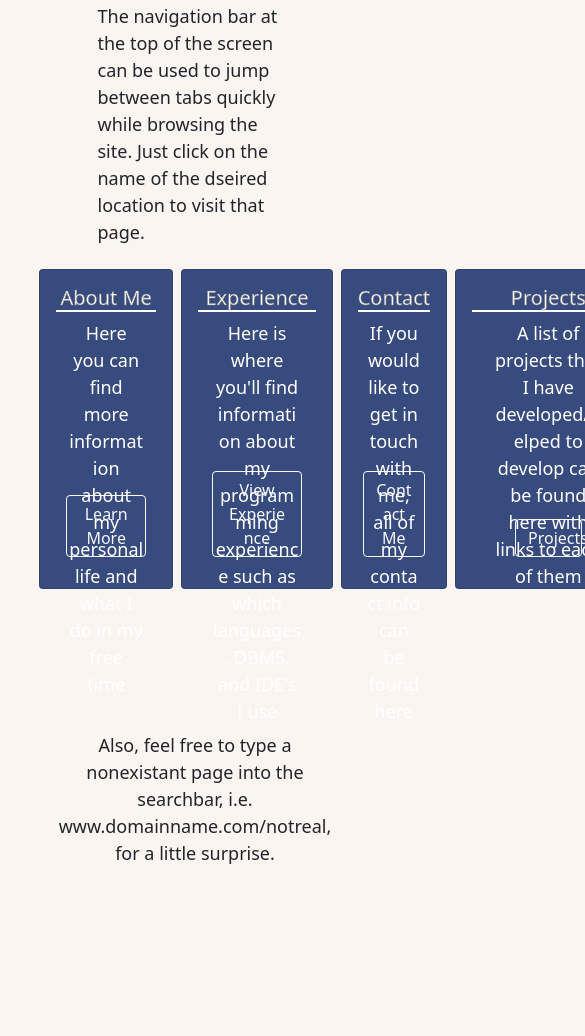
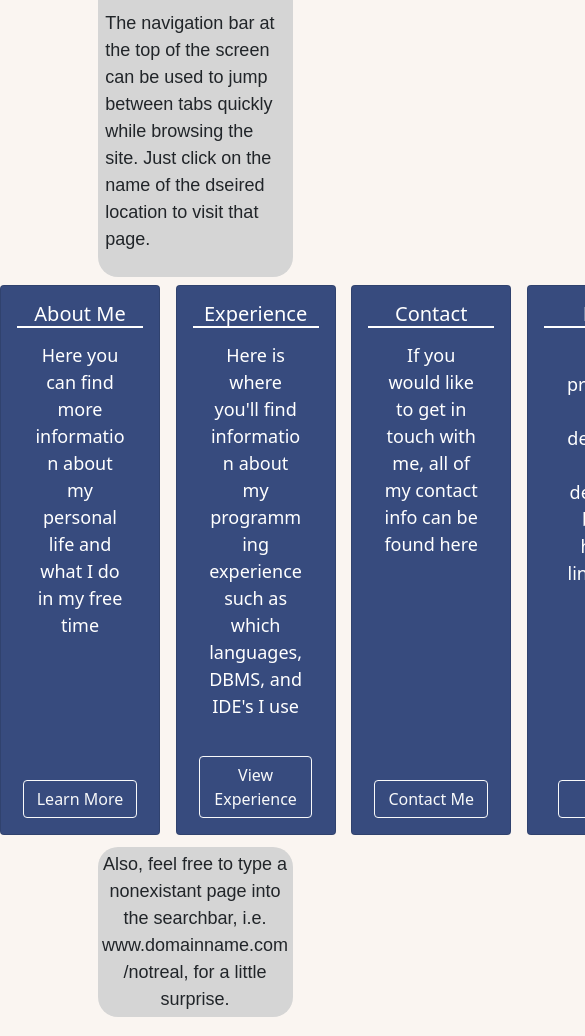
Before and after one commit to robertwood68/Portfolio, a website: page views/index.html in a window 390 px wide. Shown: the part 616-1652 px from the top of the page, 585 px wide, since content can reach past the window. Before the commit the page ends 1503 px from the top, so only its background shows below. Drawn offline with nearby package versions, Linux system fonts and the light colour scheme.

Commit message:
Fixed a lot of index styling, fixed navbar margins, centered everything on index across multiple media queries

```diff
--- a/public/stylesheets/PCOMMStyle.css
+++ b/public/stylesheets/PCOMMStyle.css
@@ -4,12 +4,23 @@ body {
 nav {
   background-color: rgb(0, 30, 106) !important;
 }
+.navbar-nav {
+  float:none !important;
+  margin:0 auto !important;
+  display: flex !important;
+  text-align: center !important;
+}
+.navbar-nav > li {
+  display: inline-block;
+  float: none;
+}
 nav ul li ul li {
-  background-color: rgb(255, 255, 255);
-  text-align: center;
+  background-color: rgb(255, 255, 255) !important;
+
 }
 a {
   color: #00B7FF;
+  font-size: 18px;
 }
 #top h1 {
   -webkit-text-fill-color: rgb(0, 30, 106);
--- a/public/stylesheets/aboutStyle.css
+++ b/public/stylesheets/aboutStyle.css
@@ -4,12 +4,23 @@ body {
 nav {
   background-color: rgb(0, 30, 106) !important;
 }
+.navbar-nav {
+  float:none !important;
+  margin:0 auto !important;
+  display: flex !important;
+  text-align: center !important;
+}
+.navbar-nav > li {
+  display: inline-block;
+  float: none;
+}
 nav ul li ul li {
-  background-color: rgb(255, 255, 255);
-  text-align: center;
+  background-color: rgb(255, 255, 255) !important;
+
 }
 a {
   color: #00B7FF;
+  font-size: 18px;
 }
 #top {
   width: 50%;
@@ -41,6 +52,8 @@ a {
 }
 #c1 img {
   border: 4px solid gray;
+  width: 50%;
+
 }
 #information {
   background-color: rgb(208, 239, 255);
--- a/public/stylesheets/beatbuddyStyle.css
+++ b/public/stylesheets/beatbuddyStyle.css
@@ -4,12 +4,23 @@ body {
 nav {
   background-color: rgb(0, 30, 106) !important;
 }
+.navbar-nav {
+  float:none !important;
+  margin:0 auto !important;
+  display: flex !important;
+  text-align: center !important;
+}
+.navbar-nav > li {
+  display: inline-block;
+  float: none;
+}
 nav ul li ul li {
-  background-color: rgb(255, 255, 255);
-  text-align: center;
+  background-color: rgb(255, 255, 255) !important;
+
 }
 a {
   color: #00B7FF;
+  font-size: 18px;
 }
 #top h1 {
   -webkit-text-fill-color: rgb(0, 30, 106);
--- a/public/stylesheets/contactStyle.css
+++ b/public/stylesheets/contactStyle.css
@@ -5,12 +5,23 @@ body {
 nav {
   background-color: rgb(0, 30, 106) !important;
 }
+.navbar-nav {
+  float:none !important;
+  margin:0 auto !important;
+  display: flex !important;
+  text-align: center !important;
+}
+.navbar-nav > li {
+  display: inline-block;
+  float: none;
+}
 nav ul li ul li {
-  background-color: rgb(255, 255, 255);
-  text-align: center;
+  background-color: rgb(255, 255, 255) !important;
+
 }
 a {
   color: #00B7FF;
+  font-size: 18px;
 }
 
 #top {
@@ -160,6 +171,7 @@ a {
 }
 #emailForm {
   padding: 2%;
+  text-align: right;
 }
 .headerOfForm {
   -webkit-text-fill-color: rgb(0, 30, 106);
@@ -197,7 +209,3 @@ a {
 .formbox2 {
   margin-top: 3.5%
 }
-.btn-outline-success {
-  margin-left: 87%;
-  margin-right: 0%;
-}
--- a/public/stylesheets/errorStyle.css
+++ b/public/stylesheets/errorStyle.css
@@ -4,12 +4,23 @@ body {
 nav {
   background-color: rgb(0, 30, 106) !important;
 }
+.navbar-nav {
+  float:none !important;
+  margin:0 auto !important;
+  display: flex !important;
+  text-align: center !important;
+}
+.navbar-nav > li {
+  display: inline-block;
+  float: none;
+}
 nav ul li ul li {
-  background-color: rgb(255, 255, 255);
-  text-align: center;
+  background-color: rgb(255, 255, 255) !important;
+
 }
 a {
   color: #00B7FF;
+  font-size: 18px;
 }
 #mainDiv {
   width: 50%;
--- a/public/stylesheets/experienceStyle.css
+++ b/public/stylesheets/experienceStyle.css
@@ -4,12 +4,23 @@ body {
 nav {
   background-color: rgb(0, 30, 106) !important;
 }
+.navbar-nav {
+  float:none !important;
+  margin:0 auto !important;
+  display: flex !important;
+  text-align: center !important;
+}
+.navbar-nav > li {
+  display: inline-block;
+  float: none;
+}
 nav ul li ul li {
-  background-color: rgb(255, 255, 255);
-  text-align: center;
+  background-color: rgb(255, 255, 255) !important;
+
 }
 a {
   color: #00B7FF;
+  font-size: 18px;
 }
 #top {
   width: 50%;
--- a/public/stylesheets/indexStyle.css
+++ b/public/stylesheets/indexStyle.css
@@ -4,12 +4,23 @@ body {
 nav {
   background-color: rgb(0, 30, 106) !important;
 }
+.navbar-nav {
+  float:none !important;
+  margin:0 auto !important;
+  display: flex !important;
+  text-align: center !important;
+}
+.navbar-nav > li {
+  display: inline-block;
+  float: none;
+}
 nav ul li ul li {
-  background-color: rgb(255, 255, 255);
-  text-align: center;
+  background-color: rgb(255, 255, 255) !important;
+
 }
 a {
   color: #00B7FF;
+  font-size: 18px;
 }
 #top {
   width: 50%;
@@ -25,24 +36,91 @@ a {
   width: 50%;
   margin: auto;
   margin-top: 2%;
+  border-radius: 20px 20px 20px 20px;
+  background-color: rgb(213, 213, 213);
+  padding: 2%;
+  overflow-wrap: break-word;
 }
 #intro p {
   font-size: 18px;
+  font-family: Arial, Helvetica, sans-serif;
   text-align: left;
 }
 #cardHolder {
   display: flex;
+  width: 100%;
+  height: 350px !important;
+  margin-left: auto;
+  margin-right: auto;
+  text-align: center;
 }
 #cards {
   background-color: rgb(55, 75, 126) !important;
-  display: inline-block;
-  max-width: 18rem;
-  min-height: 20rem;
-  max-height: 20rem;
+  display: inline-block !important;
+  max-width: 16rem !important;
+  min-width: 10rem !important;
+  height: inherit !important;
+  margin: auto !important;
+  text-align: center !important;
+}
+@media only screen and (max-width: 1600px) {
+  #cardHolder {
+    display: flex;
+    width: 100%;
+    height: 450px !important;
+    margin-left: auto;
+    margin-right: auto;
+    text-align: center;
+  }
+  #cards {
+    background-color: rgb(55, 75, 126) !important;
+    display: inline-block !important;
+    max-width: 16rem !important;
+    min-width: 10rem !important;
+    height: inherit !important;
+    margin: auto !important;
+    text-align: center !important;
+  }
+}
+@media only screen and (max-width: 1200px) {
+  #cardHolder {
+    display: flex;
+    width: 100%;
+    height: 500px !important;
+    margin-left: auto;
+    margin-right: auto;
+    text-align: center;
+  }
+  #cards {
+    background-color: rgb(55, 75, 126) !important;
+    display: inline-block !important;
+    max-width: 16rem !important;
+    min-width: 10rem !important;
+    height: inherit !important;
+    margin: auto !important;
+    text-align: center !important;
+  }
+}
+@media only screen and (max-width: 600px) {
+  #cardHolder {
+    display: flex;
+    width: 100%;
+    height: 550px !important;
+    margin-left: auto;
+    margin-right: auto;
+    text-align: center;
+  }
+  #cards {
+    background-color: rgb(55, 75, 126) !important;
+    display: inline-block !important;
+    max-width: 16rem !important;
+    height: inherit !important;
+    margin: auto !important;
+    text-align: center !important;
+  }
 }
 #cardHeader {
   text-align: center;
-  -webkit-text-stroke: .5px gray;
   border-bottom: 2px solid white;
 }
 #cardP {
@@ -53,46 +131,55 @@ a {
   margin-top: 5%;
 }
 #cardButton {
-  position: absolute;
-  left: 20%;
-  right: 20%;
-  bottom: 10%;
+  width: 90%;
+  margin-left: auto;
+  margin-right: auto;
 }
 #aboutDiv {
   width: auto;
+  height: inherit !important;
   margin: auto;
-  margin-left: 10%;
-  margin-right: 1%;
+  margin-left: auto;
+  margin-right: 2%;
   margin-top: 2%;
 }
 #experienceDiv {
   width: auto;
+  height: inherit !important;
   margin: auto;
-  margin-left: 1%;
-  margin-right: 1%;
+  margin-left: 2%;
+  margin-right: 2%;
   margin-top: 2%;
 }
 #contactDiv {
   width: auto;
+  height: inherit !important;
   margin: auto;
-  margin-left: 1%;
-  margin-right: 1%;
+  margin-left: 2%;
+  margin-right: 2%;
   margin-top: 2%;
 }
 #projectsDiv {
   width: auto;
+  height: inherit !important;
   margin: auto;
-  margin-left: 1%;
-  margin-right: 10%;
+  margin-left: 2%;
+  margin-right: auto;
   margin-top: 2%;
 }
 #lastDiv {
-  width: 75%;
+  width: 50%;
   margin: auto;
   margin-top: 2%;
   margin-bottom: 5%;
+  border-radius: 20px 20px 20px 20px;
+  background-color: rgb(213, 213, 213);
+  overflow-wrap: break-word;
 }
 #lastDiv p {
   text-align: center;
   font-size: 18px;
+  font-family: Arial, Helvetica, sans-serif;
+  margin-top: 10%;
+  padding: 2%;
 }
--- a/views/index.html
+++ b/views/index.html
@@ -19,12 +19,14 @@
         <!-- body content for the index page -->
         <nav class="navbar navbar-expand-lg sticky-top navbar-dark" style="padding: .5%;">
             <div class="container-fluid">
-                <a class="navbar-brand" href="/">Home</a>
                 <button class="navbar-toggler" type="button" data-bs-toggle="collapse" data-bs-target="#navbarSupportedContent" aria-controls="navbarSupportedContent" aria-expanded="false" aria-label="Toggle navigation">
                     <span class="navbar-toggler-icon"></span>
                 </button>
-                <div class="collapse navbar-collapse" id="navbarSupportedContent" style="margin-left: 33%;">
+                <div class="collapse navbar-collapse" id="navbarSupportedContent">
                     <ul class="navbar-nav me-auto mb-2 mb-lg-0">
+                        <li class="nav-item">
+                            <a class="nav-link active" href="/">Home</a>
+                        </li>
                         <li class="nav-item">
                             <a class="nav-link" aria-current="page" href="/about.html">About Me</a>
                         </li>
@@ -68,38 +70,38 @@
         <div id="cardHolder">
             <div id="aboutDiv">
                 <div id="cards" class="card text-white bg-primary mb-3">
-                    <div class="card-body">
+                    <div class="card-body d-flex flex-column h-100">
                         <h5 id="cardHeader" class="card-title">About Me</h5>
                         <p id="cardP"class="card-text">Here you can find more information about my personal life and what I do in my free time</p>
-                    <a id="cardButton" href="/about.html" class="btn btn-outline-light">Learn More</a>
+                        <a id="cardButton" href="/about.html" class="btn mt-auto btn-outline-light">Learn More</a>
                     </div>
                 </div>
             </div>
             <div id="experienceDiv">
                 <div id="cards" class="card text-white bg-primary mb-3">
-                    <div class="card-body">
+                    <div class="card-body d-flex flex-column h-100">
                         <h5 id="cardHeader" class="card-title">Experience</h5>
                         <p id="cardP" class="card-text">Here is where you'll find information about my programming experience such as which languages, DBMS, and IDE's I use</p>
-                    <a id="cardButton" href="/experience.html" class="btn btn-outline-light">View Experience</a>
+                        <a id="cardButton" href="/experience.html" class="btn mt-auto btn-outline-light">View Experience</a>
                     </div>
                 </div>
             </div>
             <div id="contactDiv">
                 <div id="cards" class="card text-white bg-primary mb-3">
-                    <div class="card-body">
+                    <div class="card-body d-flex flex-column h-100">
                         <h5 id="cardHeader" class="card-title">Contact</h5>
                         <p id="cardP" class="card-text">If you would like to get in touch with me, all of my contact info can be found here</p>
-                    <a id="cardButton" href="/contact.html" class="btn btn-outline-light">Contact Me</a>
+                        <a id="cardButton" href="/contact.html" class="btn mt-auto btn-outline-light">Contact Me</a>
                     </div>
                 </div>
             </div>
             <div id="projectsDiv">
                 <div id="cards" class="card text-white bg-primary mb-3">
-                    <div class="card-body">
+                    <div class="card-body d-flex flex-column h-100">
                         <h5 id="cardHeader" class="card-title">Projects</h5>
                         <p id="cardP" class="card-text">A list of projects that I have developed/helped to develop can be found here with links to each of them</p>
                         <div id="cardButton" class="dropdown">
-                        <a id="cardButton" class="btn btn-outline-light dropdown-toggle" role="button" id="dropdownMenuLink" data-bs-toggle="dropdown" aria-expanded="false">Projects</a>
+                            <a id="cardButton" class="btn mt-auto btn-outline-light dropdown-toggle" role="button" id="dropdownMenuLink" data-bs-toggle="dropdown" aria-expanded="false">Projects</a>
                             <ul class="dropdown-menu" aria-labelledby="dropdownMenuLink" style="text-align: center;">
                                 <li><a class="dropdown-item" href="/BeatBuddy.html" style="color: rgb(0,30,106);">BeatBuddy</a></li>
                                 <li><a class="dropdown-item" href="/PCOMM_Application.html" style="color: rgb(0,30,106);">Personalized Commencement</a></li>
```
Also changed, not shown: public/pages/BeatBuddy.html (+4 -2 lines), public/pages/PCOMM_Application.html (+4 -2 lines), public/pages/about.html (+4 -2 lines), public/pages/contact.html (+4 -2 lines), public/pages/experience.html (+4 -2 lines), views/error.html (+4 -2 lines). Lines whose indentation alone changed are shown as unchanged.
